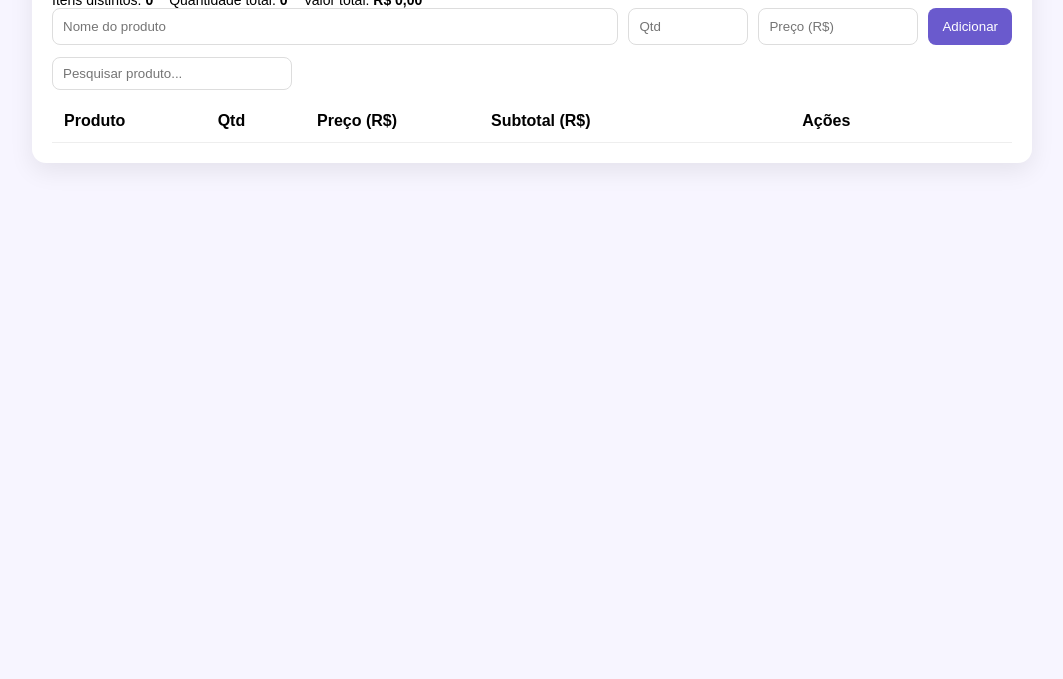
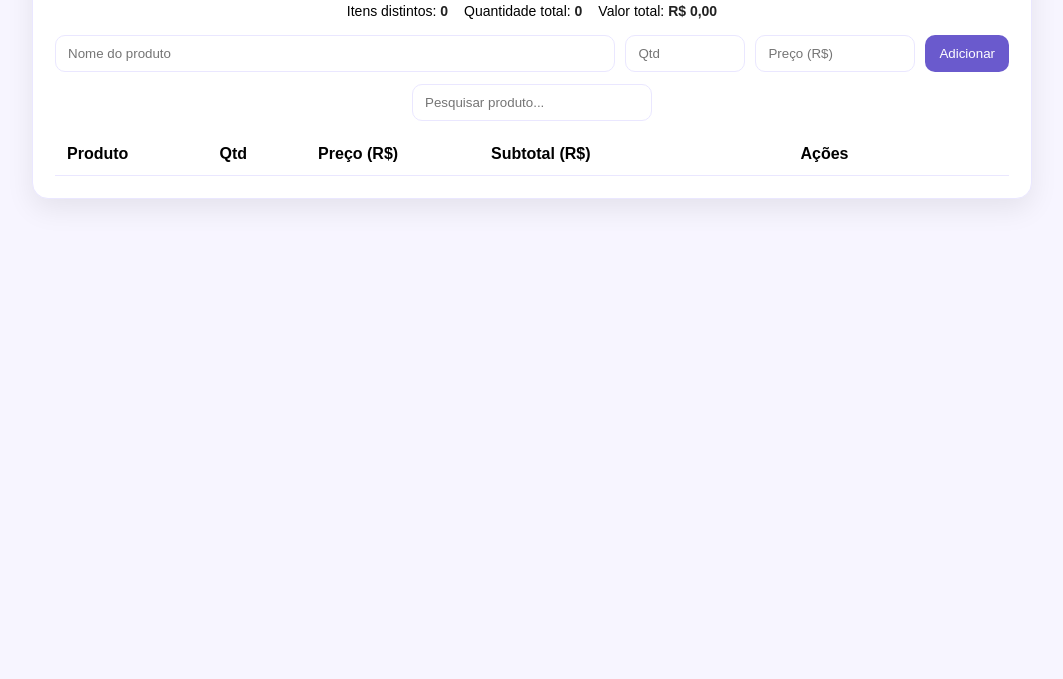
Before and after one commit to jessicaalida/estoque-mochimochi, a plain HTML site: page index.html in a window 1280 px wide. Shown: the part 121-800 px from the top of the page, without its empty margins (108-1171 px from the left). Drawn offline with Linux system fonts and the light colour scheme.

Commit message:
Update style.css

```diff
--- a/style.css
+++ b/style.css
@@ -1,34 +1,108 @@
 * { box-sizing: border-box; }
-body { font-family: Arial, sans-serif; background:#f7f5ff; margin:0; padding:20px; }
-.container { background:#fff; max-width:1000px; margin:auto; padding:20px; border-radius:14px;
-  box-shadow:0 8px 24px rgba(0,0,0,.08); }
+:root {
+  --bg: #f7f5ff;
+  --card: #ffffff;
+  --border: #eae7ff;
+  --text: #222;
+  --muted: #666;
+  --primary: #6a5acd;
+  --green: #4CAF50;
+  --orange: #ff9800;
+  --blue: #2196F3;
+  --red: #f44336;
+}
 
-h1 { text-align:center; margin:0 0 18px; }
+body {
+  font-family: Arial, Helvetica, sans-serif;
+  background: var(--bg);
+  margin: 0;
+  padding: 20px;
+}
 
-.form { display:flex; gap:10px; margin-bottom:12px; }
-.form input { flex:1; padding:10px; border:1px solid #ddd; border-radius:8px; }
-.form #quantidade { max-width:120px; }
-.form #preco { max-width:160px; }
-.form button { padding:10px 14px; border:0; border-radius:8px; background:#6a5acd; color:#fff; cursor:pointer; }
-.form button:hover { filter:brightness(.95); }
+.container {
+  background: var(--card);
+  max-width: 1000px;
+  margin: auto;
+  padding: 22px;
+  border-radius: 16px;
+  box-shadow: 0 10px 28px rgba(0,0,0,.08);
+  border: 1px solid var(--border);
+}
 
-.toolbar { display:flex; flex-wrap:wrap; justify-content:space-between; align-items:center; gap:10px; margin-bottom:10px; }
-.toolbar input { padding:8px 10px; border:1px solid #ddd; border-radius:8px; min-width:240px; }
-.totais { display:flex; gap:16px; flex-wrap:wrap; font-size:14px; }
+.logo { text-align: center; margin-bottom: 8px; }
+.logo img { max-width: 180px; height: auto; }
 
-table { width:100%; border-collapse:collapse; }
-th, td { padding:12px; border-bottom:1px solid #eee; text-align:center; }
-td:first-child, th:first-child { text-align:left; }
+h1 { text-align: center; margin: 8px 0 18px; }
 
-.actions { display:flex; flex-wrap:wrap; gap:6px; justify-content:center; }
-button.action { padding:6px 10px; border:0; border-radius:8px; color:#fff; cursor:pointer; font-size:12px; }
-.action.in  { background:#4CAF50; }   /* Entrada */
-.action.out { background:#ff9800; }   /* Saída (venda) */
-.action.edt { background:#2196F3; }   /* Editar */
-.action.del { background:#f44336; }   /* Deletar */
+.totais {
+  display: flex;
+  flex-wrap: wrap;
+  gap: 16px;
+  font-size: 14px;
+  justify-content: center;
+  margin-bottom: 16px;
+}
+.totais strong { color: var(--text); }
 
-@media (max-width:680px){
-  .form { flex-direction:column; }
-  .toolbar { flex-direction:column; align-items:stretch; }
-  .totais { justify-content:space-between; }
+.form {
+  display: flex;
+  gap: 10px;
+  margin-bottom: 12px;
 }
+.form input {
+  flex: 1;
+  padding: 10px 12px;
+  border: 1px solid var(--border);
+  border-radius: 10px;
+}
+.form #quantidade { max-width: 120px; }
+.form #preco { max-width: 160px; }
+.form button {
+  padding: 10px 14px;
+  border: 0;
+  border-radius: 10px;
+  background: var(--primary);
+  color: #fff;
+  cursor: pointer;
+}
+.form button:hover { filter: brightness(.95); }
+
+.toolbar input {
+  padding: 10px 12px;
+  border: 1px solid var(--border);
+  border-radius: 10px;
+  min-width: 240px;
+  margin-bottom: 12px;
+  display: block;
+  margin-left: auto;
+  margin-right: auto;
+}
+
+table { width: 100%; border-collapse: collapse; }
+th, td { padding: 12px; border-bottom: 1px solid var(--border); text-align: center; }
+td:first-child, th:first-child { text-align: left; }
+
+.actions {
+  display: flex;
+  flex-wrap: wrap;
+  gap: 6px;
+  justify-content: center;
+}
+button.action {
+  padding: 6px 10px;
+  border: 0;
+  border-radius: 10px;
+  color: #fff;
+  cursor: pointer;
+  font-size: 12px;
+}
+.action.in  { background: var(--green); }
+.action.out { background: var(--orange); }
+.action.edt { background: var(--blue); }
+.action.del { background: var(--red); }
+
+@media (max-width: 720px) {
+  .form { flex-direction: column; }
+  .toolbar { flex-direction: column; align-items: stretch; }
+  .totais { justify-content: space-between; }
+}
```
